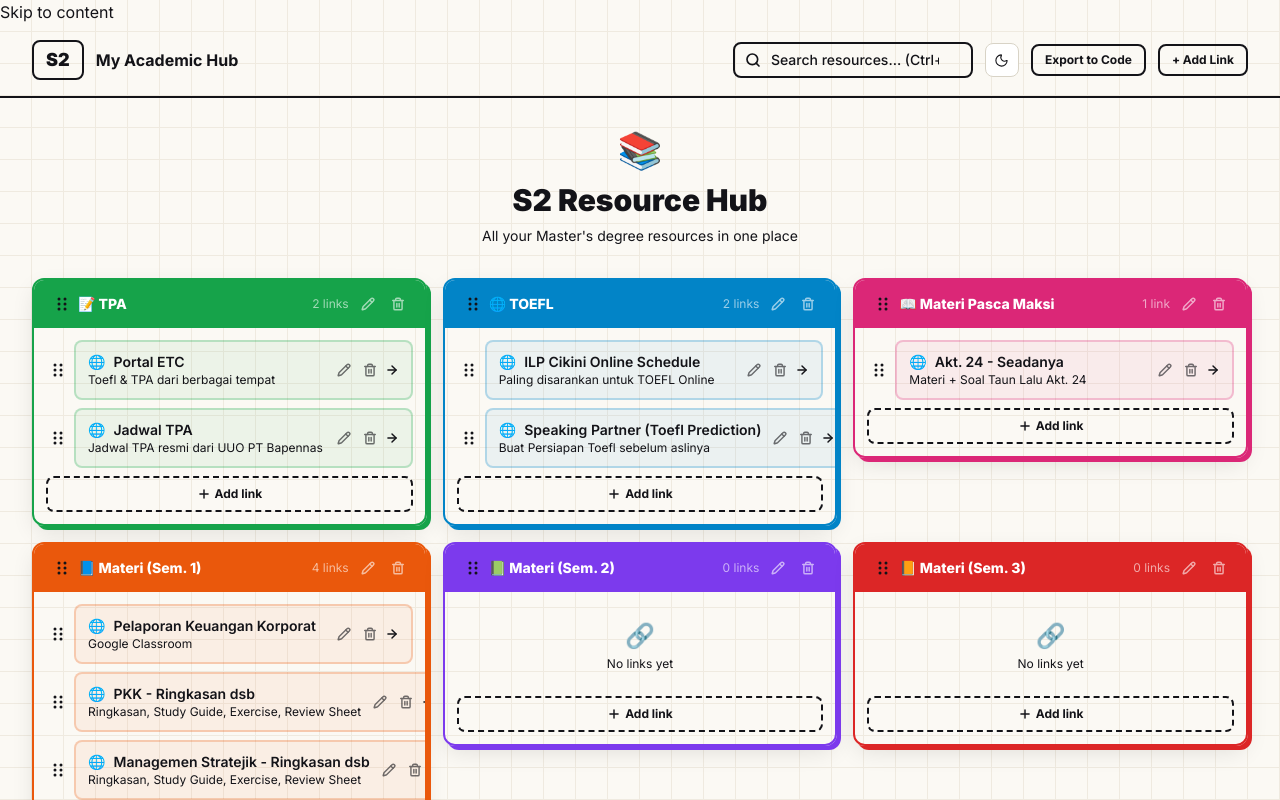
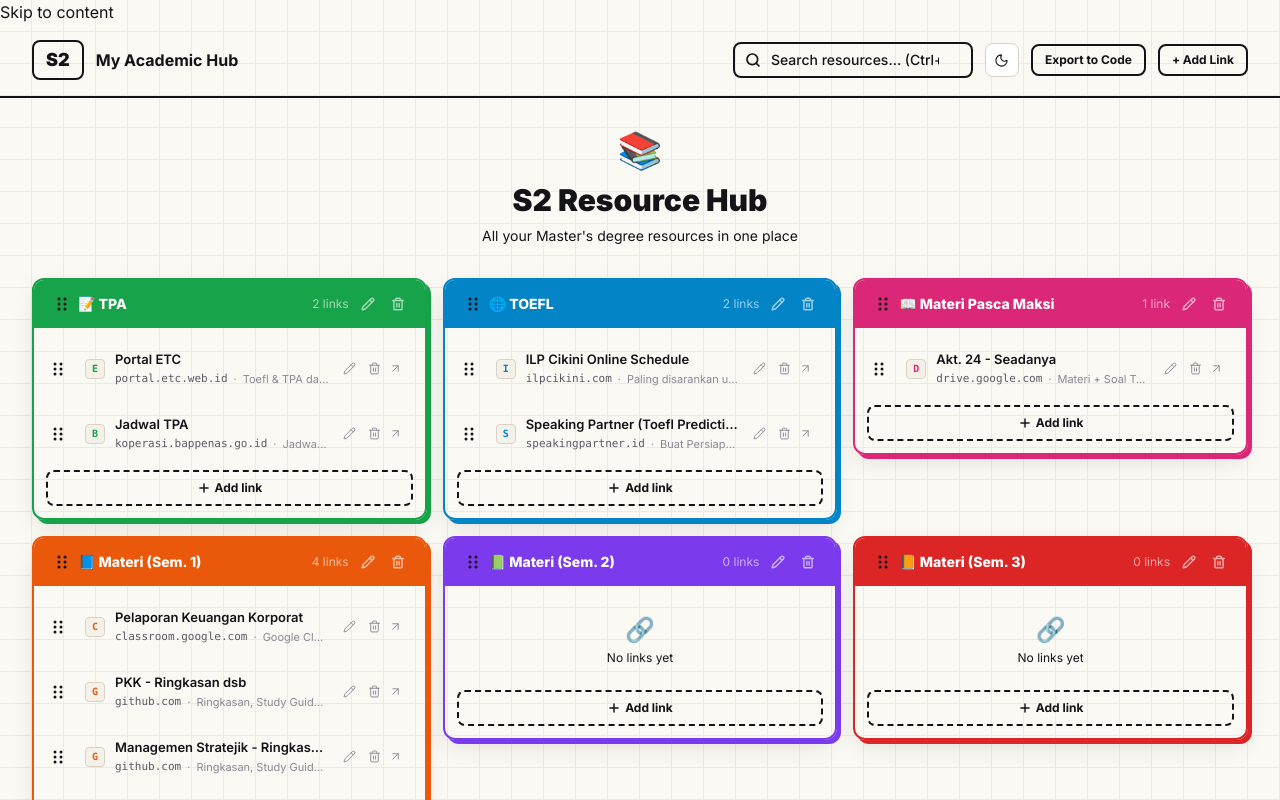
Before and after one commit to DMY-cmyk/S2-Linktree, a Next.js app: page / in a window 1280 px wide. Shown: the top 800 px of the page. Built offline with nearby package versions, Linux system fonts and the light colour scheme.

Commit message:
feat(link): polished LinkItem with monogram + accent hover

```diff
--- a/src/features/link-directory/LinkItem.tsx
+++ b/src/features/link-directory/LinkItem.tsx
@@ -1,13 +1,12 @@
 'use client';
 
-import { motion } from 'framer-motion';
-import { Pencil, Trash2, ArrowRight } from 'lucide-react';
-import { staggerItemCapped, popOut } from '@/animations/variants';
-import { LinkFavicon } from '@/components/ui/LinkFavicon';
+import { useState } from 'react';
+import { ArrowUpRight, Pencil, Trash2 } from 'lucide-react';
+import { MonogramFavicon } from '@/components/ui/MonogramFavicon';
 import { HighlightText } from '@/components/ui/HighlightText';
 import type { Link } from '@/types';
 
-interface LinkItemProps {
+interface Props {
   link: Link;
   accentColor: string;
   onEdit: () => void;
@@ -17,55 +16,77 @@ interface LinkItemProps {
   index?: number;
 }
 
-export function LinkItem({ link, accentColor, onEdit, onDelete, isDragging = false, searchQuery, index = 0 }: LinkItemProps) {
-  const stagger = staggerItemCapped(index);
+const domainOf = (u: string) => { try { return new URL(u).hostname.replace(/^www\./, ''); } catch { return u; } };
+
+export function LinkItem({ link, accentColor, onEdit, onDelete, isDragging = false, searchQuery, index = 0 }: Props) {
+  const [hover, setHover] = useState(false);
+  const domain = domainOf(link.url);
   return (
-    <motion.div
-      initial={stagger.initial}
-      animate={stagger.animate}
-      exit={popOut.exit}
-      whileHover={isDragging ? undefined : { scale: 1.02 }}
-      className="group relative flex items-center justify-between px-3 py-2.5 rounded-lg border-2 transition-colors"
+    <a
+      href={link.url}
+      target="_blank"
+      rel="noopener noreferrer"
+      data-link-id={link.id}
+      className="fade-up"
       style={{
-        borderColor: `${accentColor}40`,
-        backgroundColor: `${accentColor}10`,
+        ['--idx' as never]: String(index),
+        animationDelay: `calc(var(--idx) * 30ms)`,
+        display: 'grid',
+        gridTemplateColumns: '20px 1fr auto',
+        alignItems: 'center', gap: 10,
+        padding: '9px 10px',
+        background: hover ? `color-mix(in srgb, ${accentColor} 8%, var(--surface))` : 'transparent',
+        border: `1.5px solid ${hover ? `color-mix(in srgb, ${accentColor} 40%, var(--border-soft))` : 'transparent'}`,
+        borderRadius: 7,
+        transition: 'background 120ms, border-color 120ms',
+        textDecoration: 'none', color: 'inherit',
       }}
+      onMouseEnter={() => !isDragging && setHover(true)}
+      onMouseLeave={() => setHover(false)}
     >
-      <a
-        href={link.url}
-        target="_blank"
-        rel="noopener noreferrer"
-        className="flex-1 min-w-0"
-      >
-        <span className="flex items-center gap-2">
-          <LinkFavicon url={link.url} />
-          <span className="text-sm font-semibold text-[var(--text-primary)] truncate">
-            <HighlightText text={link.title} query={searchQuery ?? ''} />
-          </span>
-        </span>
-        {link.description && (
-          <span className="text-xs text-[var(--text-secondary)] truncate block">
-            <HighlightText text={link.description} query={searchQuery ?? ''} />
-          </span>
-        )}
-      </a>
-      <div className="flex items-center gap-1 opacity-60 hover:opacity-100 focus-within:opacity-100 transition-opacity ml-2">
+      <MonogramFavicon url={link.url} accent={accentColor} />
+      <div style={{ minWidth: 0 }}>
+        <div style={{
+          fontSize: 13, fontWeight: 600, color: 'var(--text)',
+          whiteSpace: 'nowrap', overflow: 'hidden', textOverflow: 'ellipsis',
+        }}>
+          <HighlightText text={link.title} query={searchQuery ?? ''} />
+        </div>
+        <div style={{
+          display: 'flex', alignItems: 'center', gap: 6,
+          fontSize: 11, color: 'var(--text-3)', marginTop: 1,
+        }}>
+          <span className="mono" style={{ color: 'var(--text-2)' }}>{domain}</span>
+          {link.description && (
+            <>
+              <span>·</span>
+              <span style={{ whiteSpace: 'nowrap', overflow: 'hidden', textOverflow: 'ellipsis' }}>
+                <HighlightText text={link.description} query={searchQuery ?? ''} />
+              </span>
+            </>
+          )}
+        </div>
+      </div>
+      <div style={{ display: 'flex', alignItems: 'center', gap: 4 }}>
         <button
+          type="button"
           onClick={(e) => { e.preventDefault(); onEdit(); }}
-          className="text-xs p-1 hover:bg-[var(--bg-primary)] rounded cursor-pointer text-[var(--text-secondary)]"
           aria-label={`Edit ${link.title}`}
-        >
-          <Pencil size={14} strokeWidth={2.5} />
-        </button>
+          style={{ background: 'transparent', border: 'none', color: 'var(--text-3)', cursor: 'pointer', padding: 4 }}
+        ><Pencil size={13} strokeWidth={1.75} /></button>
         <button
+          type="button"
           onClick={(e) => { e.preventDefault(); onDelete(); }}
-          className="text-xs p-1 hover:bg-[var(--bg-primary)] rounded cursor-pointer text-[var(--text-secondary)]"
           aria-label={`Delete ${link.title}`}
-        >
-          <Trash2 size={14} strokeWidth={2.5} />
-        </button>
+          style={{ background: 'transparent', border: 'none', color: 'var(--text-3)', cursor: 'pointer', padding: 4 }}
+        ><Trash2 size={13} strokeWidth={1.75} /></button>
+        <span style={{
+          color: hover ? accentColor : 'var(--text-3)',
+          transform: hover ? 'translate(2px,-2px)' : 'translate(0,0)',
+          transition: 'color 120ms, transform 120ms',
+          display: 'grid', placeItems: 'center',
+        }}><ArrowUpRight size={13} strokeWidth={1.75} /></span>
       </div>
-      <span className="text-[var(--text-secondary)] ml-1"><ArrowRight size={14} strokeWidth={2.5} /></span>
-    </motion.div>
+    </a>
   );
 }
```
Also changed, not shown: 1 other file (tests, documents, lock files or other folders).
